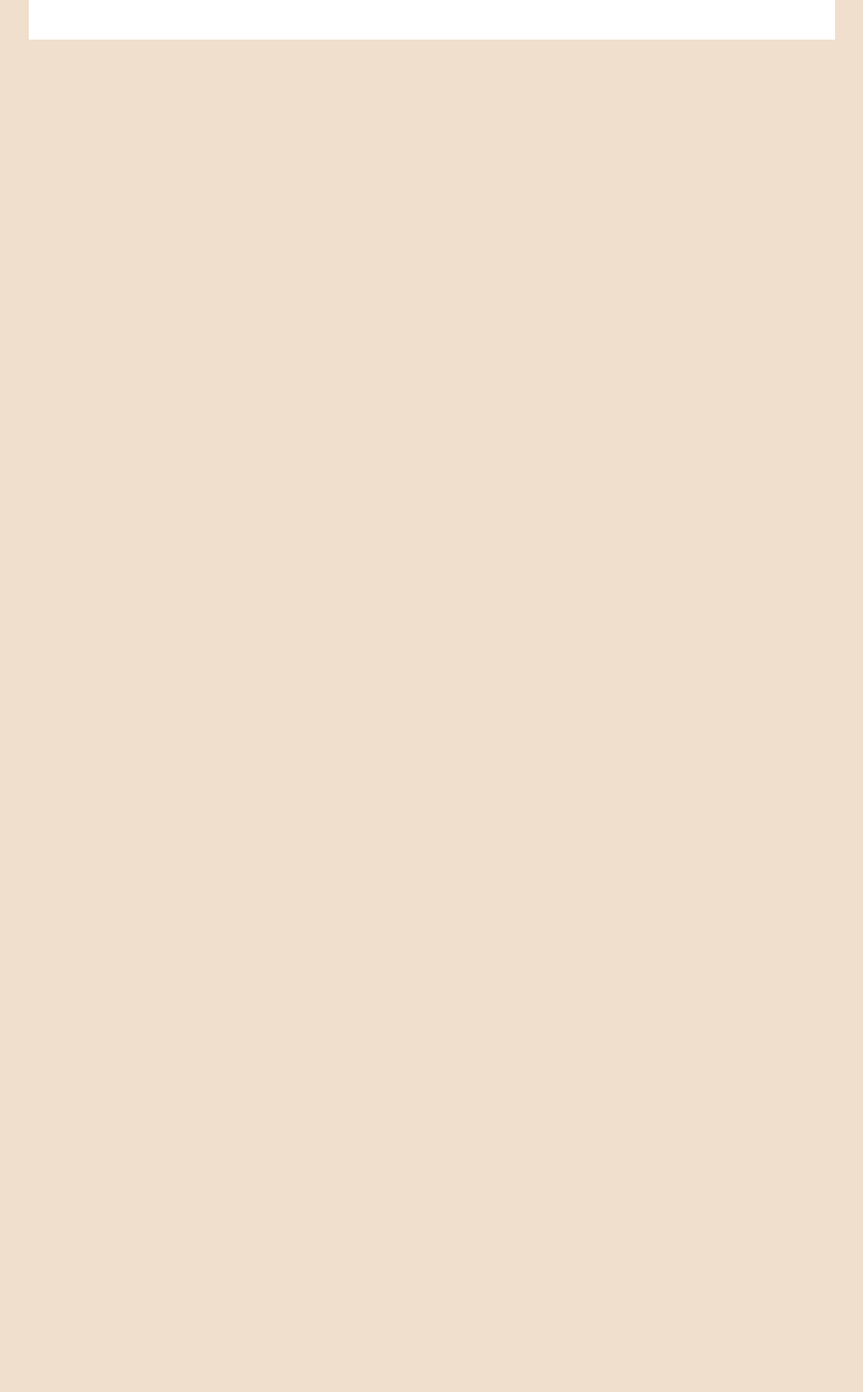
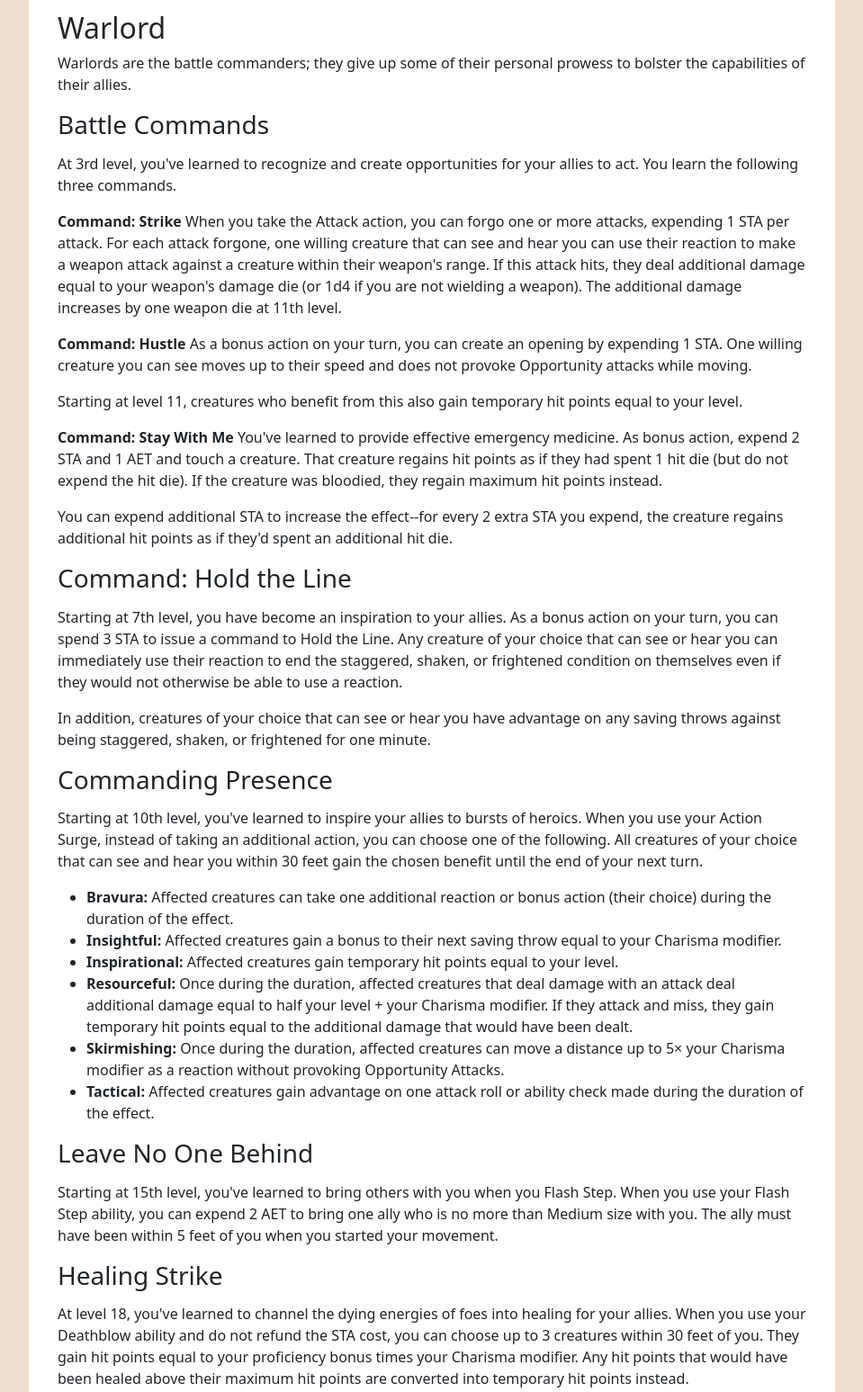
Before and after one commit to bentomhall/nih-system, a plain HTML site: page html/classes/armsman.html in a window 1280 px wide. Shown: the part 8760-10307 px from the top of the page at 90% size, without its empty margins (160-1119 px from the left). Before the commit the page ends 8804 px from the top, so only its background shows below. Drawn offline with nearby package versions, Linux system fonts and the light colour scheme.

Commit message:
html-ify

```diff
--- a/html/classes/armsman.html
+++ b/html/classes/armsman.html
@@ -246,6 +246,52 @@
 
 	<h3>Cascading Deathblow</h3>
 	<p>Starting at 18th level, when you use your Deathblow ability, you can expend 1+ AET in addition to the STA spent (if any) to activate the ability. If you do so, all creatures of your choice within your reach if wielding a melee weapon or all creatures of your choice within 10 feet of the original target if wielding a ranged weapon take damage of the weapon's type equal to one roll of the weapon's base die for every aether spent.</p>
+
+	<h2>Warlord</h2>
+<p>Warlords are the battle commanders; they give up some of their personal prowess to bolster the capabilities of their allies.</p>
+
+<h3>Battle Commands</h3>
+<p>At 3rd level, you've learned to recognize and create opportunities for your allies to act. You learn the following three commands.</p>
+
+<p>
+	<b>Command: Strike</b>
+	When you take the Attack action, you can forgo one or more attacks, expending 1 STA per attack. For each attack forgone, one willing creature that can see and hear you can use their reaction to make a weapon attack against a creature within their weapon's range. If this attack hits, they deal additional damage equal to your weapon's damage die (or 1d4 if you are not wielding a weapon). The additional damage increases by one weapon die at 11th level.
+</p>
+
+<p><b>Command: Hustle</b>
+As a bonus action on your turn, you can create an opening by expending 1 STA. One willing creature you can see moves up to their speed and does not provoke Opportunity attacks while moving.</p>
+
+<p>Starting at level 11, creatures who benefit from this also gain temporary hit points equal to your level.</p>
+
+<p>
+	<b>Command: Stay With Me</b>
+	You've learned to provide effective emergency medicine. As bonus action, expend 2 STA and 1 AET and touch a creature. That creature regains hit points as if they had spent 1 hit die (but do not expend the hit die). If the creature was bloodied, they regain maximum hit points instead.
+</p>
+
+<p>You can expend additional STA to increase the effect--for every 2 extra STA you expend, the creature regains additional hit points as if they'd spent an additional hit die.</p>
+
+<h3>Command: Hold the Line</h3>
+<p>Starting at 7th level, you have become an inspiration to your allies. As a bonus action on your turn, you can spend 3 STA to issue a command to Hold the Line. Any creature of your choice that can see or hear you can immediately use their reaction to end the staggered, shaken, or frightened condition on themselves even if they would not otherwise be able to use a reaction.</p>
+
+<p>In addition, creatures of your choice that can see or hear you have advantage on any saving throws against being staggered, shaken, or frightened for one minute.</p>
+
+<h3>Commanding Presence</h3>
+<p>Starting at 10th level, you've learned to inspire your allies to bursts of heroics. When you use your Action Surge, instead of taking an additional action, you can choose one of the following. All creatures of your choice that can see and hear you within 30 feet gain the chosen benefit until the end of your next turn.</p>
+<ul>
+	<li><b>Bravura:</b> Affected creatures can take one additional reaction or bonus action (their choice) during the duration of the effect.</li>
+	<li><b>Insightful:</b> Affected creatures gain a bonus to their next saving throw equal to your Charisma modifier.</li>
+	<li><b>Inspirational:</b> Affected creatures gain temporary hit points equal to your level.</li>
+	<li><b>Resourceful:</b> Once during the duration, affected creatures that deal damage with an attack deal additional damage equal to half your level + your Charisma modifier. If they attack and miss, they gain temporary hit points equal to the additional damage that would have been dealt.</li>
+	<li><b>Skirmishing:</b> Once during the duration, affected creatures can move a distance up to 5&times; your Charisma modifier as a reaction without provoking Opportunity Attacks.</li>
+	<li><b>Tactical:</b> Affected creatures gain advantage on one attack roll or ability check made during the duration of the effect.</li>
+</ul>
+
+<h3>Leave No One Behind</h3>
+<p>Starting at 15th level, you've learned to bring others with you when you Flash Step. When you use your Flash Step ability, you can expend 2 AET to bring one ally who is no more than Medium size with you. The ally must have been within 5 feet of you when you started your movement.</p>
+
+<h3>Healing Strike</h3>
+<p>At level 18, you've learned to channel the dying energies of foes into healing for your allies. When you use your Deathblow ability and do not refund the STA cost, you can choose up to 3 creatures within 30 feet of you. They gain hit points equal to your proficiency bonus times your Charisma modifier. Any hit points that would have been healed above their maximum hit points are converted into temporary hit points instead.</p>
+
 </div>
 <script src="https://cdn.jsdelivr.net/npm/@popperjs/core@2.11.8/dist/umd/popper.min.js" integrity="sha384-I7E8VVD/ismYTF4hNIPjVp/Zjvgyol6VFvRkX/vR+Vc4jQkC+hVqc2pM8ODewa9r" crossorigin="anonymous"></script>
 		<script src="https://cdn.jsdelivr.net/npm/bootstrap@5.3.2/dist/js/bootstrap.min.js" integrity="sha384-BBtl+eGJRgqQAUMxJ7pMwbEyER4l1g+O15P+16Ep7Q9Q+zqX6gSbd85u4mG4QzX+" crossorigin="anonymous"></script>
```
Also changed, not shown: 1 other file.
